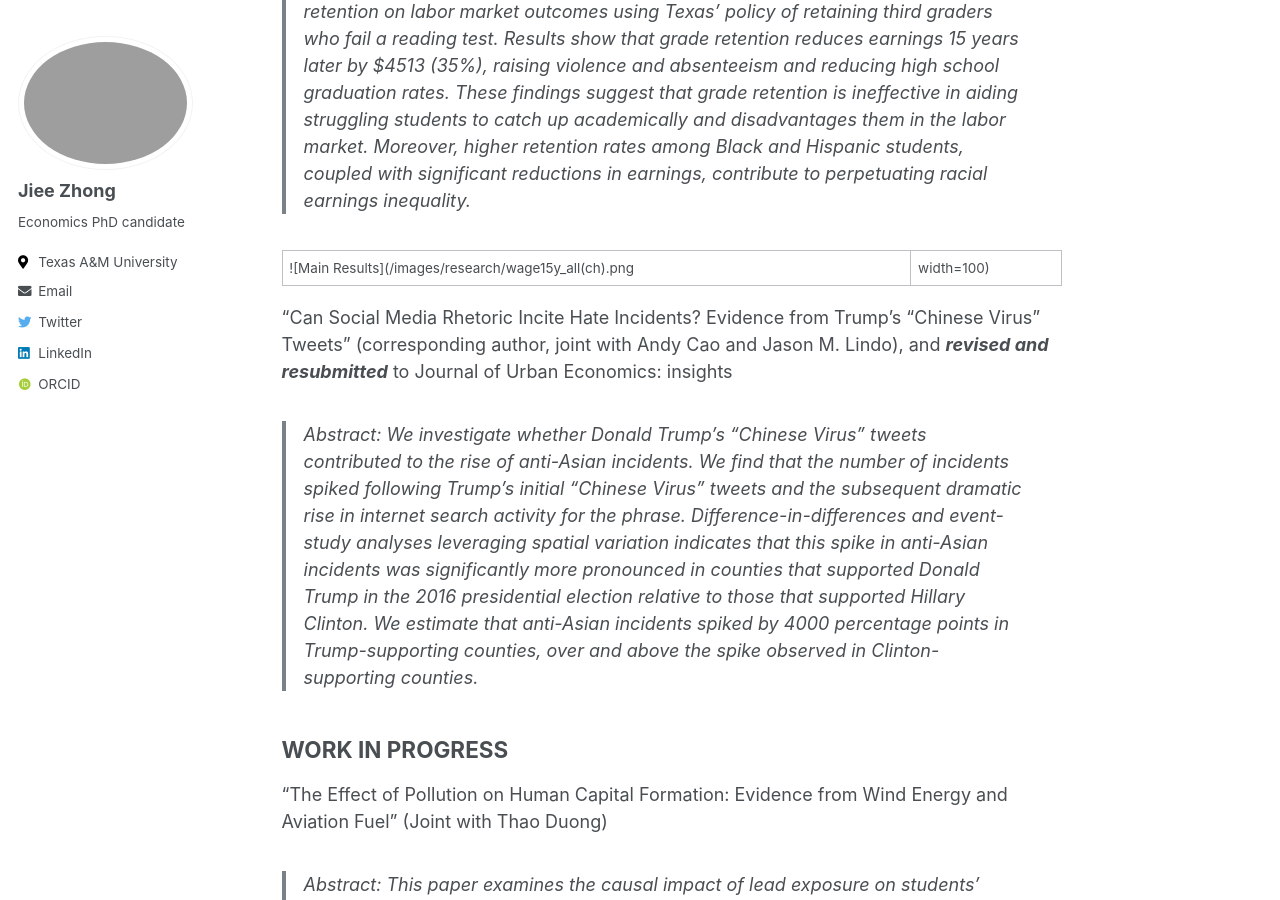
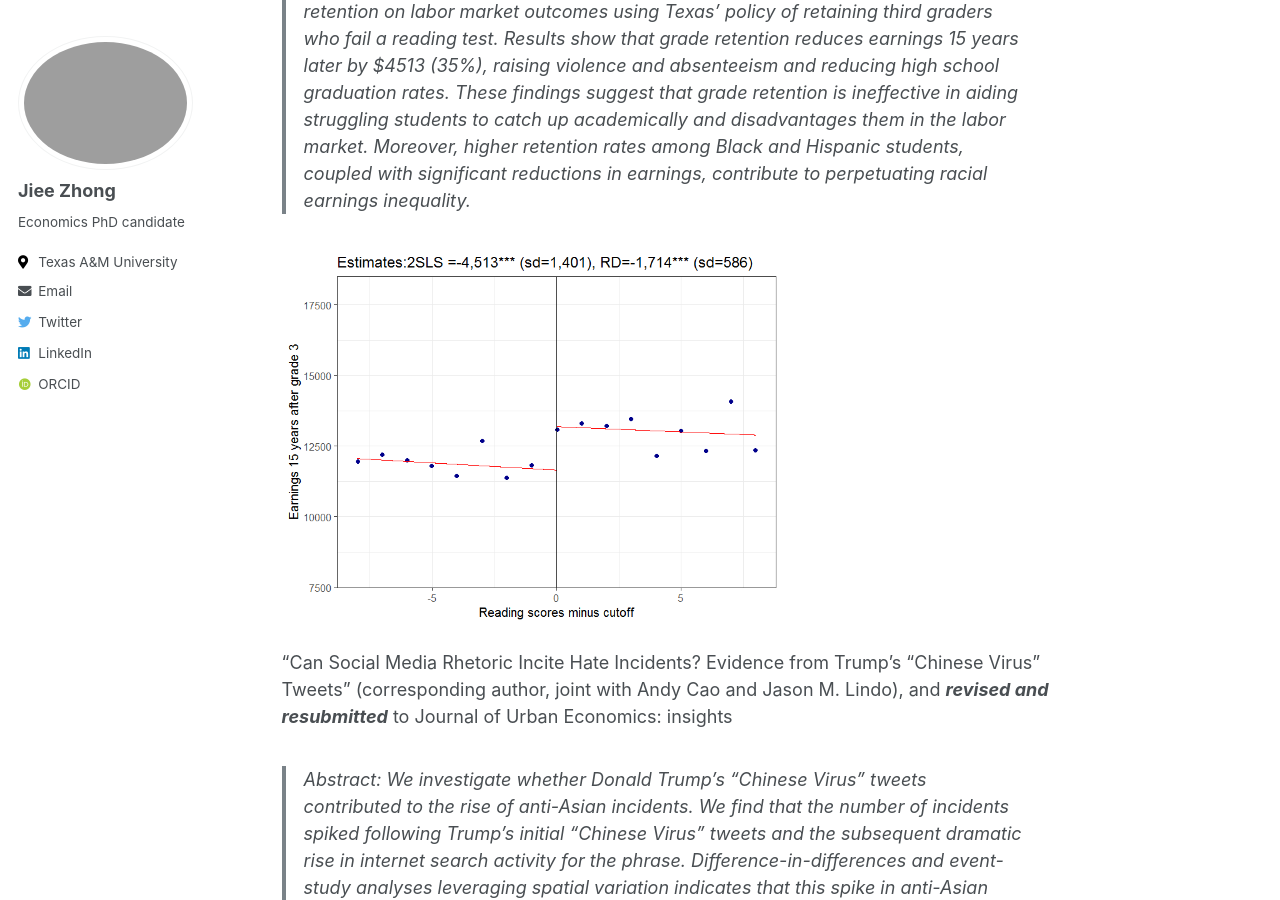
Before and after one commit to jieezhong/jieezhong.github.io, a Jekyll site: the page built from _pages/research.md, in a window 1280 px wide and 900 px high, scrolled down 328 px. Built offline with Jekyll 4.4.1, drawn with Linux system fonts in a browser that asks for light colours; some web fonts are replaced.

Commit message:
Update research.md

```diff
--- a/_pages/research.md
+++ b/_pages/research.md
@@ -11,8 +11,8 @@ author_profile: true
 
 > Abstract: This paper provides the first causal evidence of the effects of grade retention on labor market outcomes using Texas’ policy of retaining third graders who fail a reading test. Results show that grade retention reduces earnings 15 years later by $4513 (35%), raising violence and absenteeism and reducing high school graduation rates. These findings suggest that grade retention is ineffective in aiding struggling students to catch up academically and disadvantages them in the labor market. Moreover, higher retention rates among Black and Hispanic students, coupled with significant reductions in earnings, contribute to perpetuating racial earnings inequality.
 
-![Main Results](/images/research/wage15y_all(ch).png | width=100)
 
+<img src="https://github.com/jieezhong/jieezhong.github.io/blob/fe9ce802c902ee692fb80d3576f378c1876fb0f4/images/research/wage15y_all(ch).png" alt="Third-grade retention reduces earnings 15 years later" width="500" height="300">
 
  "Can Social Media Rhetoric Incite Hate Incidents? Evidence from Trump's "Chinese Virus" Tweets" (corresponding author, joint with Andy Cao and Jason M. Lindo), and
  ***revised and resubmitted*** to Journal of Urban Economics: insights
```
